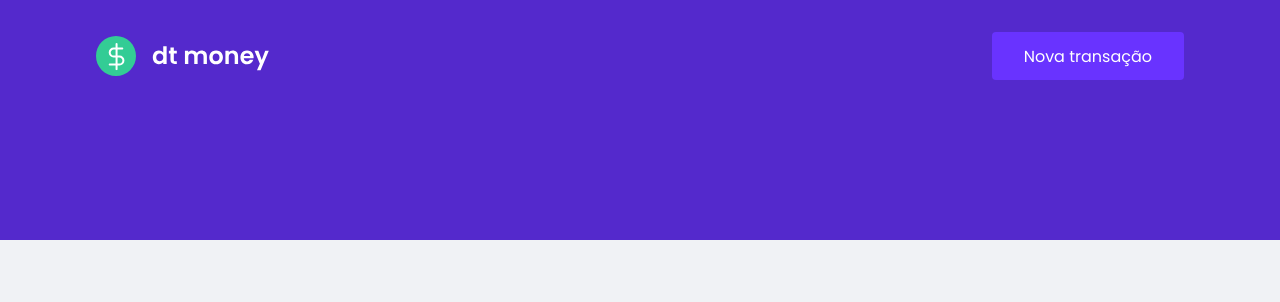
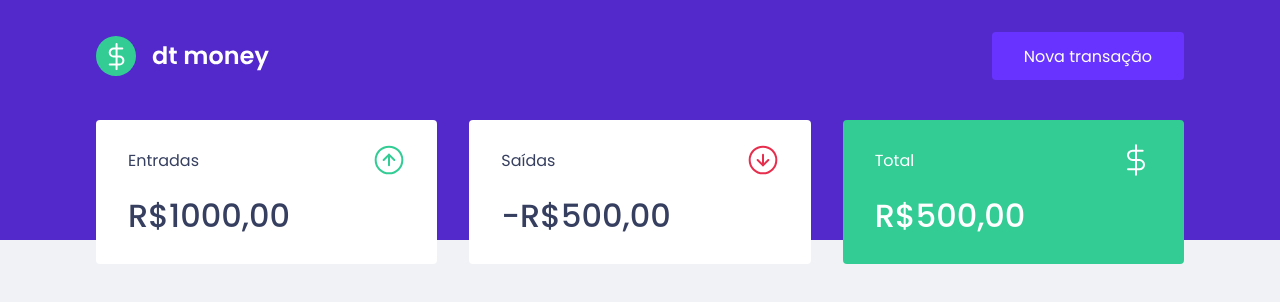
Before and after one commit to jorgebinho/dtmoney, a React (Create React App) app: page / in a window 1280 px wide. Shown: the top 302 px of the page. Built offline with nearby package versions, Linux system fonts and the light colour scheme.

Commit message:
Criando componente Summary

```diff
--- a/public/index.html
+++ b/public/index.html
@@ -11,7 +11,7 @@
 
     <title>dtmoney</title>
 
-    <link href="https://fonts.googleapis.com/css2?family=Poppins:wght@400;600&display=swap" rel="stylesheet">
+    <link href="https://fonts.googleapis.com/css2?family=Poppins:wght@400;500;600&display=swap" rel="stylesheet">
 </head>
 
 <body>
--- a/src/App.tsx
+++ b/src/App.tsx
@@ -1,3 +1,4 @@
+import { Dashboard } from "./components/Dashboard";
 import { Header } from "./components/Header";
 import { GlobalStyle } from "./styles/global";
 
@@ -5,6 +6,7 @@
   return (
     <>
       <Header />
+      <Dashboard />
       <GlobalStyle />
     </>
   );
--- /dev/null
+++ b/src/components/Dashboard/index.tsx
@@ -0,0 +1,10 @@
+import { Summary } from '../Summary'
+import { Container } from './styles'
+
+export function Dashboard() {
+    return (
+        <Container>
+            <Summary />
+        </Container>
+    );
+}
--- /dev/null
+++ b/src/components/Dashboard/styles.ts
@@ -0,0 +1,7 @@
+import styled from 'styled-components'
+
+export const Container = styled.main`
+    max-width: 1120px;
+    margin: 0 auto;
+    padding: 2.5rem 1rem;
+`
--- /dev/null
+++ b/src/components/Summary/index.tsx
@@ -0,0 +1,33 @@
+import incomeImg from '../../assets/income.svg';
+import outcomeImg from '../../assets/outcome.svg';
+import totalImg from '../../assets/total.svg';
+
+import { Container } from "./styles";
+
+export function Summary() {
+    return (
+        <Container>
+            <div>
+                <header>
+                    <p>Entradas</p>
+                    <img src={incomeImg} alt="Entradas" />
+                </header>
+                <strong>R$1000,00</strong>
+            </div>
+            <div>
+                <header>
+                    <p>Saídas</p>
+                    <img src={outcomeImg} alt="Saídas" />
+                </header>
+                <strong>-R$500,00</strong>
+            </div>
+            <div className="highlight-background">
+                <header>
+                    <p>Total</p>
+                    <img src={totalImg} alt="Total" />
+                </header>
+                <strong>R$500,00</strong>
+            </div>
+        </Container>
+    )
+}
--- /dev/null
+++ b/src/components/Summary/styles.ts
@@ -0,0 +1,34 @@
+import styled from 'styled-components'
+
+export const Container = styled.div`
+    display: grid;
+    grid-template-columns: repeat(3, 1fr);
+    gap: 2rem;
+    margin-top: -10rem;
+
+    div {
+        background: var(--shape);
+        padding: 1.5rem 2rem;
+        border-radius: 0.25rem;
+        color: var(--text-title);
+
+        header {
+            display: flex;
+            align-items: center;
+            justify-content: space-between;
+        }
+
+        strong {
+            display: block;
+            margin-top: 1rem;
+            font-size: 2rem;
+            font-weight: 500;
+            line-height: 3rem;
+        }
+
+        &.highlight-background {
+            background: var(--green);
+            color: #fff;
+        }
+    }
+`;
--- a/src/styles/global.ts
+++ b/src/styles/global.ts
@@ -3,6 +3,7 @@
 export const GlobalStyle = createGlobalStyle`
     :root {
         --red: #E52E4D;
+        --green: #33cc95;
         --blue: #5429cc;
 
         --blue-light: #6933ff;
```
